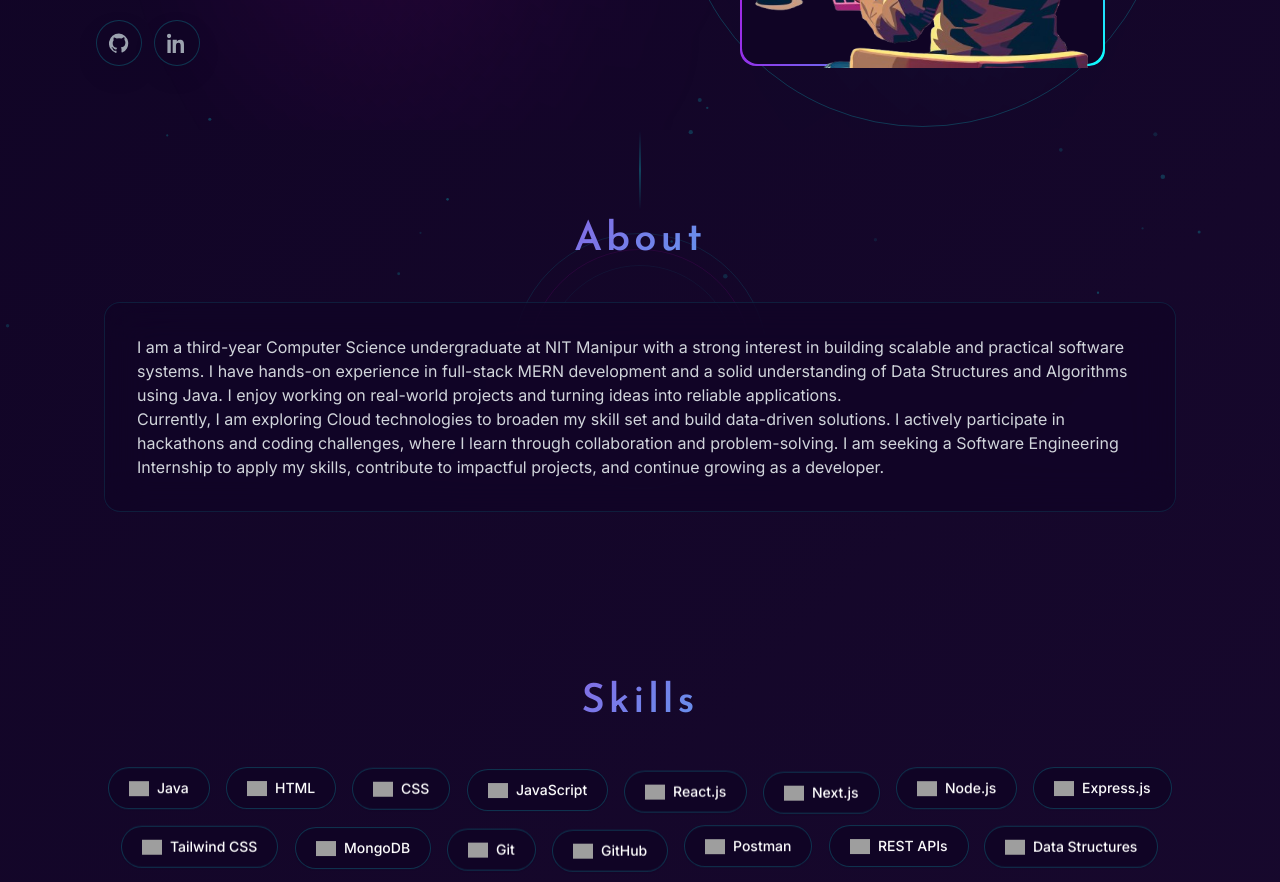
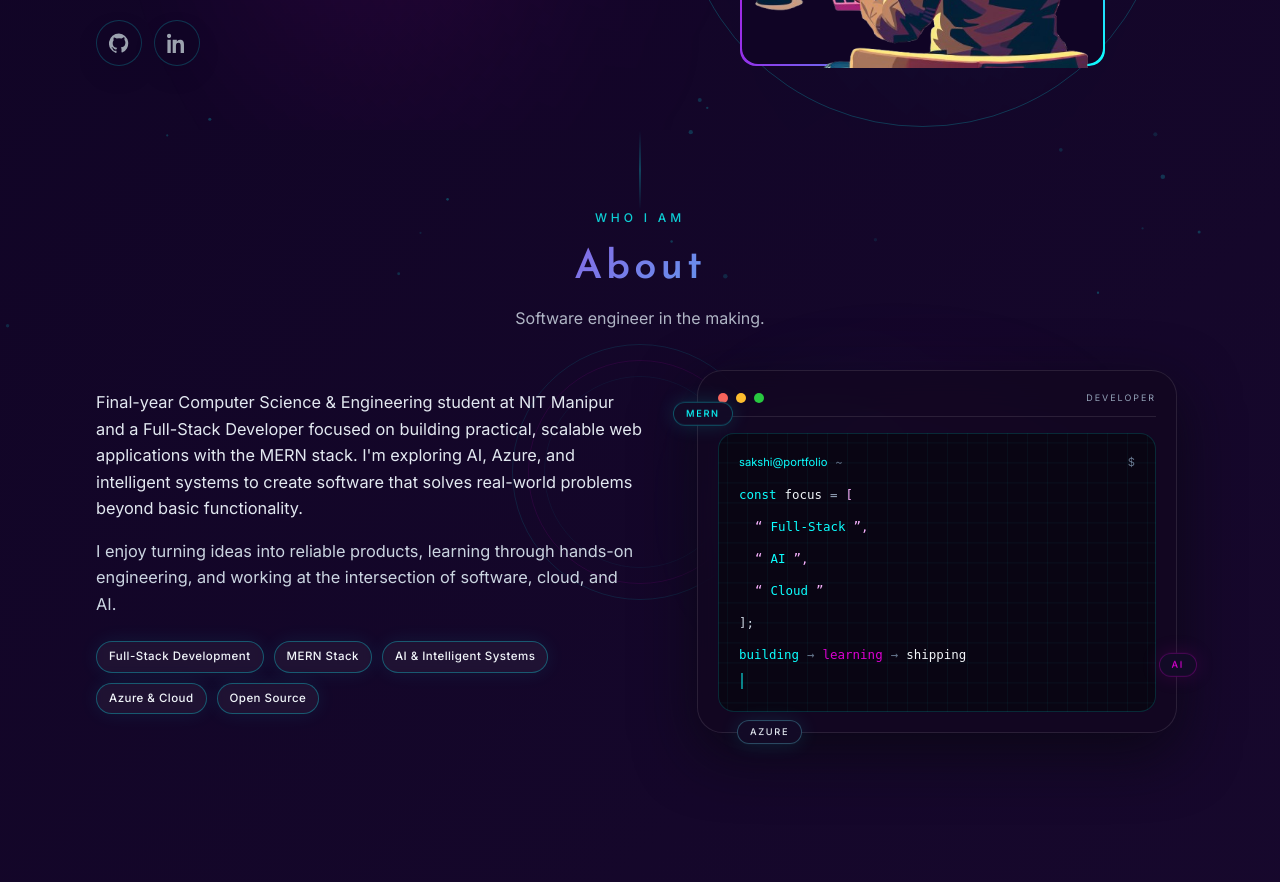
Before and after one commit to sakshigupta67/Portfolio, a Next.js app: page / in a window 1280 px wide. Shown: the part 460-1342 px from the top of the page. Built offline with nearby package versions, Linux system fonts and the light colour scheme; grey boxes are pictures that could not be loaded.

Commit message:
Enhance About section with new animations and improved layout; add interactive tags

```diff
--- a/app/globals.css
+++ b/app/globals.css
@@ -111,6 +111,51 @@ h1, h2, h3, h4, h5, h6 {
 @media (min-width: 640px) {
   .section-heading {
     font-size: 2.5rem;
+  }
+}
+
+.about-chip {
+  transition: transform 0.3s ease, box-shadow 0.3s ease, border-color 0.3s ease;
+}
+
+.about-chip:hover {
+  transform: translateY(-2px);
+  border-color: rgba(12, 255, 255, 0.55);
+  box-shadow: 0 0 18px rgba(12, 255, 255, 0.12);
+}
+
+.about-terminal-grid {
+  background-image:
+    linear-gradient(rgba(12, 255, 255, 0.04) 1px, transparent 1px),
+    linear-gradient(90deg, rgba(12, 255, 255, 0.04) 1px, transparent 1px);
+  background-size: 20px 20px;
+  background-position: center center;
+}
+
+.about-terminal-glow {
+  animation: about-glow 6s ease-in-out infinite;
+}
+
+.about-float {
+  animation: about-float 6.5s ease-in-out infinite;
+}
+
+@keyframes about-glow {
+  0%, 100% { opacity: 0.5; transform: scale(0.96); }
+  50% { opacity: 0.9; transform: scale(1.02); }
+}
+
+@keyframes about-float {
+  0%, 100% { transform: translateY(0px); }
+  50% { transform: translateY(-8px); }
+}
+
+@media (prefers-reduced-motion: reduce) {
+  .about-terminal-glow,
+  .about-float,
+  .about-chip {
+    animation: none;
+    transition: none;
   }
 }
 
--- a/app/sections/About.jsx
+++ b/app/sections/About.jsx
@@ -2,43 +2,147 @@
 
 import { motion, useReducedMotion } from "framer-motion";
 import { fadeIn } from "../components/anim";
-import { TAGLINE } from "../data/profile";
+
+const tags = [
+  "Full-Stack Development",
+  "MERN Stack",
+  "AI & Intelligent Systems",
+  "Azure & Cloud",
+  "Open Source",
+];
 
 export default function About() {
   const reduceMotion = useReducedMotion();
-  const transition = reduceMotion ? { duration: 0 } : { duration: 0.6, ease: "easeOut" };
+  const transition = reduceMotion ? { duration: 0 } : { duration: 0.7, ease: "easeOut" };
 
   return (
-    <section id="about" aria-label="About" className="py-12 sm:py-20 relative">
-      {/* Decorative elements */}
-      <div className="absolute left-1/2 top-0 -translate-x-1/2 w-px h-20 bg-gradient-to-b from-transparent via-primary-cyan/50 to-transparent" />
-
-      {/* Orbit decoration */}
+    <section id="about" aria-label="About" className="relative py-12 sm:py-20">
+      <div className="absolute left-1/2 top-0 h-20 w-px -translate-x-1/2 bg-gradient-to-b from-transparent via-primary-cyan/50 to-transparent" />
       <div className="absolute left-1/2 top-1/2 -translate-x-1/2 -translate-y-1/2 pointer-events-none">
-        <div className="w-64 h-64 border border-primary-cyan/10 rounded-full" />
-        <div className="absolute inset-4 border border-primary-magenta/10 rounded-full" />
-        <div className="absolute inset-8 border border-primary-cyan/5 rounded-full" />
+        <div className="h-64 w-64 rounded-full border border-primary-cyan/10" />
+        <div className="absolute inset-4 rounded-full border border-primary-magenta/10" />
+        <div className="absolute inset-8 rounded-full border border-primary-cyan/5" />
       </div>
 
       <motion.div
         variants={fadeIn("up")}
         initial="hidden"
         whileInView="show"
-        viewport={{ once: true, amount: 0.3 }}
+        viewport={{ once: true, amount: 0.25 }}
         transition={transition}
         className="relative z-10"
       >
         <div className="mx-auto max-w-6xl px-4">
-          <h2 className="section-heading mb-5 sm:mb-8">About</h2>
+          <div className="mb-8 text-center sm:mb-10">
+            <p className="text-[0.68rem] font-medium uppercase tracking-[0.32em] text-primary-cyan/80 sm:text-xs">
+              Who I Am
+            </p>
+            <h2 className="section-heading mt-3 mb-2">About</h2>
+            <p className="mx-auto max-w-xl text-sm text-slate-300/85 sm:text-base">
+              Software engineer in the making.
+            </p>
+          </div>
 
-          <div className="max-w-[67rem] mx-auto">
-            <div className="glass-card rounded-2xl p-5 sm:p-8">
+          <div className="grid items-center gap-8 lg:grid-cols-[1.05fr_0.95fr] lg:gap-12">
+            <div className="mx-auto w-full max-w-xl lg:mx-0">
               <div className="text-left">
-                {TAGLINE.split(/\n\s*\n/).map((para, i) => (
-                  <p key={i} className="text-sm sm:text-base text-gray-300 leading-relaxed">
-                    {para}
-                  </p>
+                <p className="text-sm leading-relaxed text-slate-200 sm:text-[1.02rem]">
+                  Final-year Computer Science &amp; Engineering student at NIT Manipur and a
+                  Full-Stack Developer focused on building practical, scalable web applications
+                  with the MERN stack. I&apos;m exploring AI, Azure, and intelligent systems to
+                  create software that solves real-world problems beyond basic functionality.
+                </p>
+                <p className="mt-4 text-sm leading-relaxed text-slate-300 sm:text-[1.02rem]">
+                  I enjoy turning ideas into reliable products, learning through hands-on
+                  engineering, and working at the intersection of software, cloud, and AI.
+                </p>
+              </div>
+
+              <div className="mt-6 flex flex-wrap gap-2.5">
+                {tags.map((tag) => (
+                  <span
+                    key={tag}
+                    className="about-chip inline-flex items-center rounded-full border border-primary-cyan/30 bg-white/5 px-3 py-1.5 text-[0.67rem] font-medium tracking-[0.04em] text-slate-100 shadow-[0_0_20px_rgba(12,255,255,0.08)] backdrop-blur-sm transition-all duration-300 sm:text-[0.72rem]"
+                  >
+                    {tag}
+                  </span>
                 ))}
+              </div>
+            </div>
+
+            <div className="relative mx-auto w-full max-w-[30rem]">
+              <div className="about-terminal-glow absolute inset-x-12 top-8 h-52 rounded-full bg-gradient-to-r from-primary-cyan/20 via-primary-magenta/15 to-transparent blur-3xl" />
+
+              <motion.div
+                initial={reduceMotion ? {} : { opacity: 0, scale: 0.96, y: 18 }}
+                whileInView={reduceMotion ? {} : { opacity: 1, scale: 1, y: 0 }}
+                viewport={{ once: true, amount: 0.3 }}
+                transition={reduceMotion ? { duration: 0 } : { duration: 0.8, ease: "easeOut" }}
+                className="relative overflow-hidden rounded-[1.6rem] border border-white/10 bg-[#120720]/80 p-4 shadow-[0_20px_60px_rgba(10,7,18,0.8)] backdrop-blur-xl sm:p-5"
+              >
+                <div className="mb-4 flex items-center justify-between border-b border-white/10 pb-3">
+                  <div className="flex items-center gap-2">
+                    <span className="h-2.5 w-2.5 rounded-full bg-[#ff5f57]" />
+                    <span className="h-2.5 w-2.5 rounded-full bg-[#ffbd2e]" />
+                    <span className="h-2.5 w-2.5 rounded-full bg-[#28c840]" />
+                  </div>
+                  <span className="text-[0.56rem] uppercase tracking-[0.22em] text-slate-400">
+                    developer
+                  </span>
+                </div>
+
+                <div className="about-terminal-grid relative rounded-2xl border border-primary-cyan/15 bg-[#090612]/85 p-4 sm:p-5">
+                  <div className="mb-3 flex items-center gap-2 text-[0.64rem] text-slate-400 sm:text-[0.7rem]">
+                    <span className="text-primary-cyan">sakshi@portfolio</span>
+                    <span className="text-slate-500">~</span>
+                    <span className="ml-auto text-slate-500">$</span>
+                  </div>
+
+                  <div className="space-y-2 font-['JetBrains_Mono','monospace'] text-[0.7rem] leading-6 text-slate-200 sm:text-[0.78rem]">
+                    <div className="flex items-center gap-2">
+                      <span className="text-primary-cyan">const</span>
+                      <span className="text-slate-100">focus</span>
+                      <span className="text-slate-400">=</span>
+                      <span className="text-[#f9b3ff]">[</span>
+                    </div>
+                    <div className="ml-4 flex items-center gap-2 text-slate-300">
+                      <span className="text-[#f9b3ff]">&ldquo;</span>
+                      <span className="text-primary-cyan">Full-Stack</span>
+                      <span className="text-[#f9b3ff]">&rdquo;,</span>
+                    </div>
+                    <div className="ml-4 flex items-center gap-2 text-slate-300">
+                      <span className="text-[#f9b3ff]">&ldquo;</span>
+                      <span className="text-primary-cyan">AI</span>
+                      <span className="text-[#f9b3ff]">&rdquo;,</span>
+                    </div>
+                    <div className="ml-4 flex items-center gap-2 text-slate-300">
+                      <span className="text-[#f9b3ff]">&ldquo;</span>
+                      <span className="text-primary-cyan">Cloud</span>
+                      <span className="text-[#f9b3ff]">&rdquo;</span>
+                    </div>
+                    <div className="text-slate-300">];</div>
+
+                    <div className="mt-4 flex items-center gap-2 text-slate-300">
+                      <span className="text-primary-cyan">building</span>
+                      <span className="text-slate-500">→</span>
+                      <span className="text-primary-magenta">learning</span>
+                      <span className="text-slate-500">→</span>
+                      <span className="text-slate-100">shipping</span>
+                    </div>
+                  </div>
+
+                  <span className="typewriter-cursor ml-1" aria-hidden="true" />
+                </div>
+              </motion.div>
+
+              <div className="pointer-events-none absolute -left-2 top-8 about-float rounded-full border border-primary-cyan/30 bg-[#130c27]/90 px-2.5 py-1 text-[0.58rem] font-medium uppercase tracking-[0.18em] text-primary-cyan shadow-[0_0_20px_rgba(12,255,255,0.15)] backdrop-blur-sm sm:-left-6 sm:px-3">
+                MERN
+              </div>
+              <div className="pointer-events-none absolute -right-3 bottom-14 about-float rounded-full border border-primary-magenta/30 bg-[#130c27]/90 px-2.5 py-1 text-[0.58rem] font-medium uppercase tracking-[0.18em] text-primary-magenta shadow-[0_0_20px_rgba(220,0,211,0.15)] backdrop-blur-sm sm:-right-5 sm:px-3" style={{ animationDelay: "0.8s" }}>
+                AI
+              </div>
+              <div className="pointer-events-none absolute left-6 -bottom-3 about-float rounded-full border border-cyan-300/30 bg-[#130c27]/90 px-2.5 py-1 text-[0.58rem] font-medium uppercase tracking-[0.18em] text-slate-200 shadow-[0_0_20px_rgba(12,255,255,0.12)] backdrop-blur-sm sm:left-10 sm:px-3" style={{ animationDelay: "1.2s" }}>
+                Azure
               </div>
             </div>
           </div>
```
